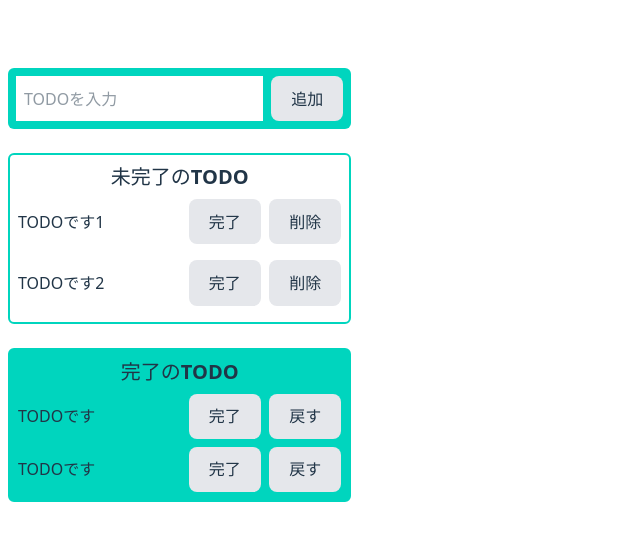
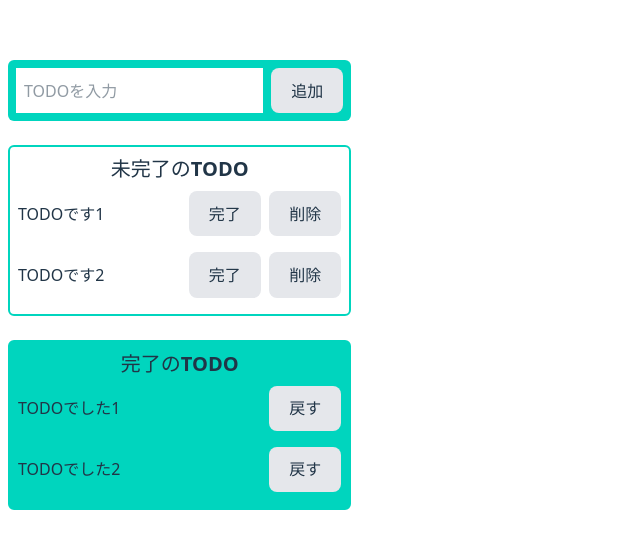
Before and after one commit to torimugi/githubactions.practice-250326, a React (Vite) app: page / in a window 1280 px wide. Shown: the part 115-664 px from the top of the page, without its empty margins (0-640 px from the left). Built offline with nearby package versions, Linux system fonts and the light colour scheme.

Commit message:
完了のTODO、map関数で実行する

```diff
--- a/src/App.tsx
+++ b/src/App.tsx
@@ -5,6 +5,11 @@ export const App = () => {
  const [ Incompletes, setIncompletes ] = useState([
   "TODOです1",
   "TODOです2"
+]);
+
+const [ Completes, setCompletes ] = useState([
+  "TODOでした1",
+  "TODOでした2"
 ]);
 
   return (
@@ -29,15 +34,13 @@ export const App = () => {
 
       <div className='mx-2 rounded-md border-2 bg-teal-400 border-teal-400 py-2'>
         <p className='text-xl font-bold text-center'>完了のTODO</p>
-        <ul className='flex items-center mx-2 gap-2'>
-          <li className='flex-grow'>TODOです</li>
-          <button className="bg-gray-200 my-2 hover:bg-gray-300">完了</button>
-          <button className="bg-gray-200 hover:bg-gray-300">戻す</button>
-        </ul>
-        <ul className='flex items-center mx-2 gap-2'>
-          <li className='flex-grow'>TODOです</li>
-          <button className="bg-gray-200 hover:bg-gray-300">完了</button>
-          <button className="bg-gray-200 hover:bg-gray-300">戻す</button>
+        <ul className='flex-col items-center mx-2 gap-2'>
+          {Completes.map((todo) => (
+              <li key={todo} className='flex items-center gap-2'>
+              <p className="flex-grow">{todo}</p>
+              <button className="bg-gray-200 my-2 hover:bg-gray-300">戻す</button>
+              </li>
+          ))}
         </ul>
       </div>
     </div>
```
